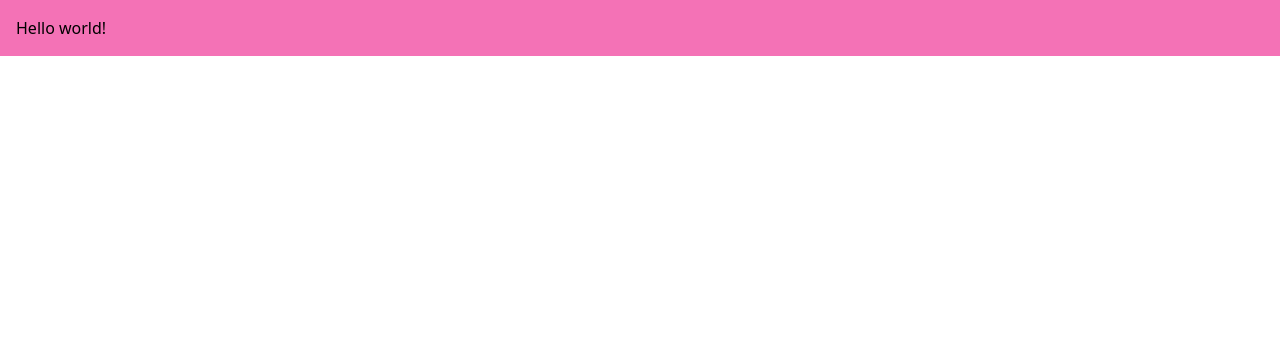
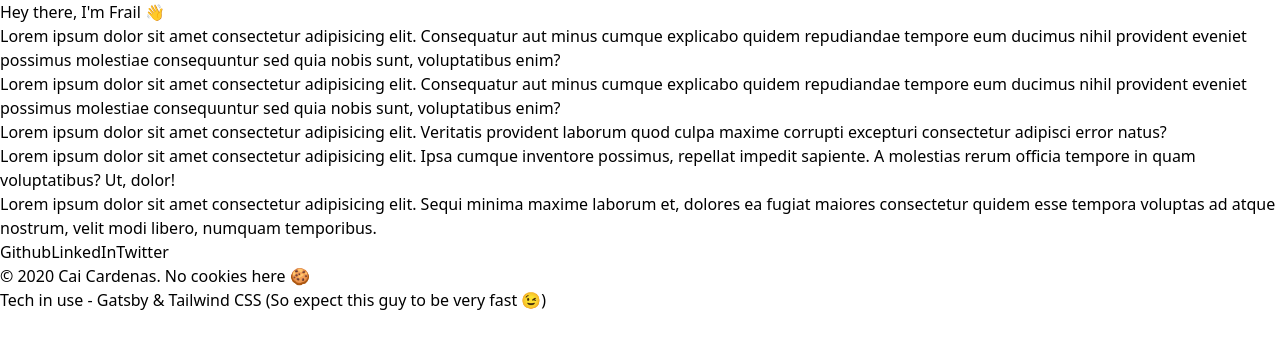
Before and after one commit to frailbongat/frailbongat, a Gatsby site: page / in a window 1280 px wide. Built offline with nearby package versions, Linux system fonts and the light colour scheme; Gatsby itself is replaced by a stand-in of ours.

Commit message:
Added most of the content

```diff
--- a/src/pages/index.js
+++ b/src/pages/index.js
@@ -1,5 +1,53 @@
 import React from "react"
 
 export default function Home() {
-  return <div className="p-4 bg-pink-400">Hello world!</div>
+  return (
+    <div>
+      <h1>Hey there, I'm Frail 👋</h1>
+      <p>
+        Lorem ipsum dolor sit amet consectetur adipisicing elit. Consequatur aut
+        minus cumque explicabo quidem repudiandae tempore eum ducimus nihil
+        provident eveniet possimus molestiae consequuntur sed quia nobis sunt,
+        voluptatibus enim?
+      </p>
+      <p>
+        Lorem ipsum dolor sit amet consectetur adipisicing elit. Consequatur aut
+        minus cumque explicabo quidem repudiandae tempore eum ducimus nihil
+        provident eveniet possimus molestiae consequuntur sed quia nobis sunt,
+        voluptatibus enim?
+      </p>
+      <p>
+        Lorem ipsum dolor sit amet consectetur adipisicing elit. Veritatis
+        provident laborum quod culpa maxime corrupti excepturi consectetur
+        adipisci error natus?
+      </p>
+      <p>
+        Lorem ipsum dolor sit amet consectetur adipisicing elit. Ipsa cumque
+        inventore possimus, repellat impedit sapiente. A molestias rerum officia
+        tempore in quam voluptatibus? Ut, dolor!
+      </p>
+      <p>
+        Lorem ipsum dolor sit amet consectetur adipisicing elit. Sequi minima
+        maxime laborum et, dolores ea fugiat maiores consectetur quidem esse
+        tempora voluptas ad atque nostrum, velit modi libero, numquam
+        temporibus.
+      </p>
+      <section>
+        <ul>
+          <li>
+            <a href="#">Github</a>
+            <a href="#">LinkedIn</a>
+            <a href="#">Twitter</a>
+          </li>
+        </ul>
+      </section>
+      <footer>
+        <p>© 2020 Cai Cardenas. No cookies here 🍪</p>
+        <p>
+          Tech in use - Gatsby & Tailwind CSS (So expect this guy to be very
+          fast 😉)
+        </p>
+      </footer>
+    </div>
+  )
 }
```
